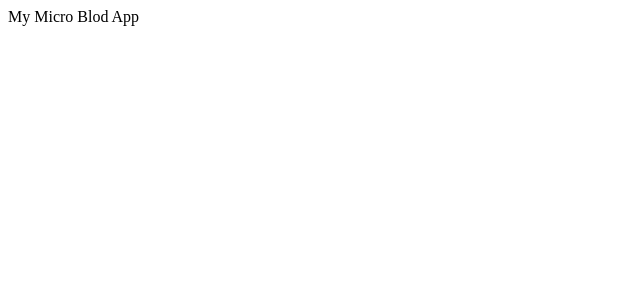
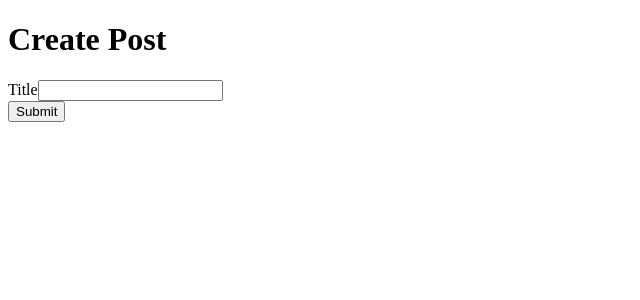
Before and after one commit to kirkrohani/microblog, a React (Create React App) app in the folder client/: page / in a window 1280 px wide. Shown: the top 300 px of the page, without its empty margins (0-640 px from the left). Built offline with nearby package versions, Linux system fonts and the light colour scheme.

Commit message:
created PostCreate react component, wired up to App

```diff
--- a/client/src/App.js
+++ b/client/src/App.js
@@ -1,8 +1,12 @@
+import PostCreate from './PostCreate';
 import React from 'react';
 
 const App = () => {
   return (
-    <div>My Micro Blod App</div>
+    <div>
+      <h1>Create Post</h1>
+      <PostCreate />
+    </div>
   )
 }
 
--- /dev/null
+++ b/client/src/PostCreate.js
@@ -0,0 +1,34 @@
+import React, { useState } from "react";
+import axios from "axios";
+
+const PostCreate = () => {
+  const [title, setTitle] = useState("");
+
+  const onSubmit = async (event) => {
+    event.preventDefault();
+
+    await axios.post("http://localhost:4000/posts", {
+      title,
+    });
+
+    setTitle("");
+  };
+
+  return (
+    <div>
+      <form onSubmit={onSubmit}>
+        <div className="form-group">
+          <label>Title</label>
+          <input
+            value={title}
+            onChange={(e) => setTitle(e.target.value)}
+            className="form-control"
+          />
+        </div>
+        <button className="btn btn-primary">Submit</button>
+      </form>
+    </div>
+  );
+};
+
+export default PostCreate;
```
